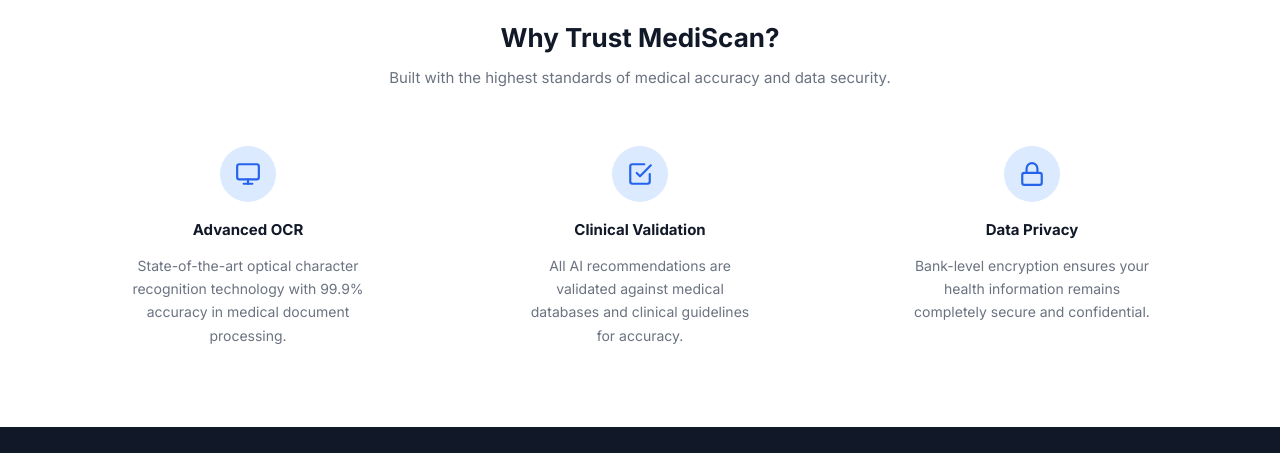
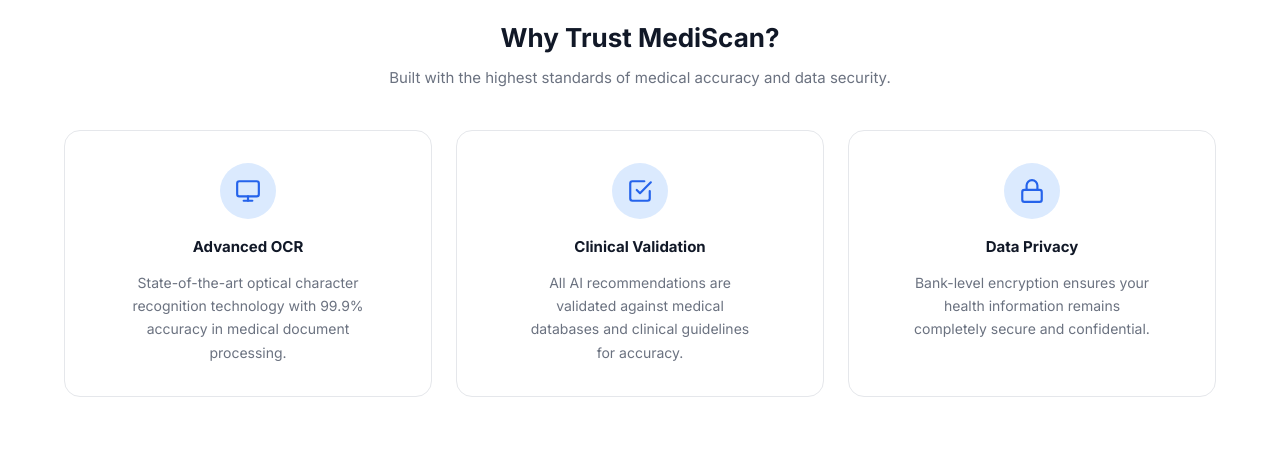
Before and after one commit to fahim-shahriar-alif/MediScan, a plain HTML site: page index.html in a window 1280 px wide. Shown: the part 1380-1833 px from the top of the page. Drawn offline with Linux system fonts and the light colour scheme; no server answers.

Commit message:
fix: trust section items in separate cards with border and shadow

```diff
--- a/css/pages/home.css
+++ b/css/pages/home.css
@@ -289,7 +289,17 @@
   align-items: center;
   text-align: center;
   gap: 0.75rem;
-  padding: 1rem;
+  padding: 2rem 1.5rem;
+  background: var(--color-surface);
+  border: 1px solid var(--color-border);
+  border-radius: var(--radius-lg);
+  box-shadow: var(--shadow-sm);
+  transition: box-shadow 0.2s ease, transform 0.2s ease;
+}
+
+.trust-item:hover {
+  box-shadow: var(--shadow-md);
+  transform: translateY(-2px);
 }
 
 .trust-item__icon {
```
Also changed, not shown: 1 other file.
